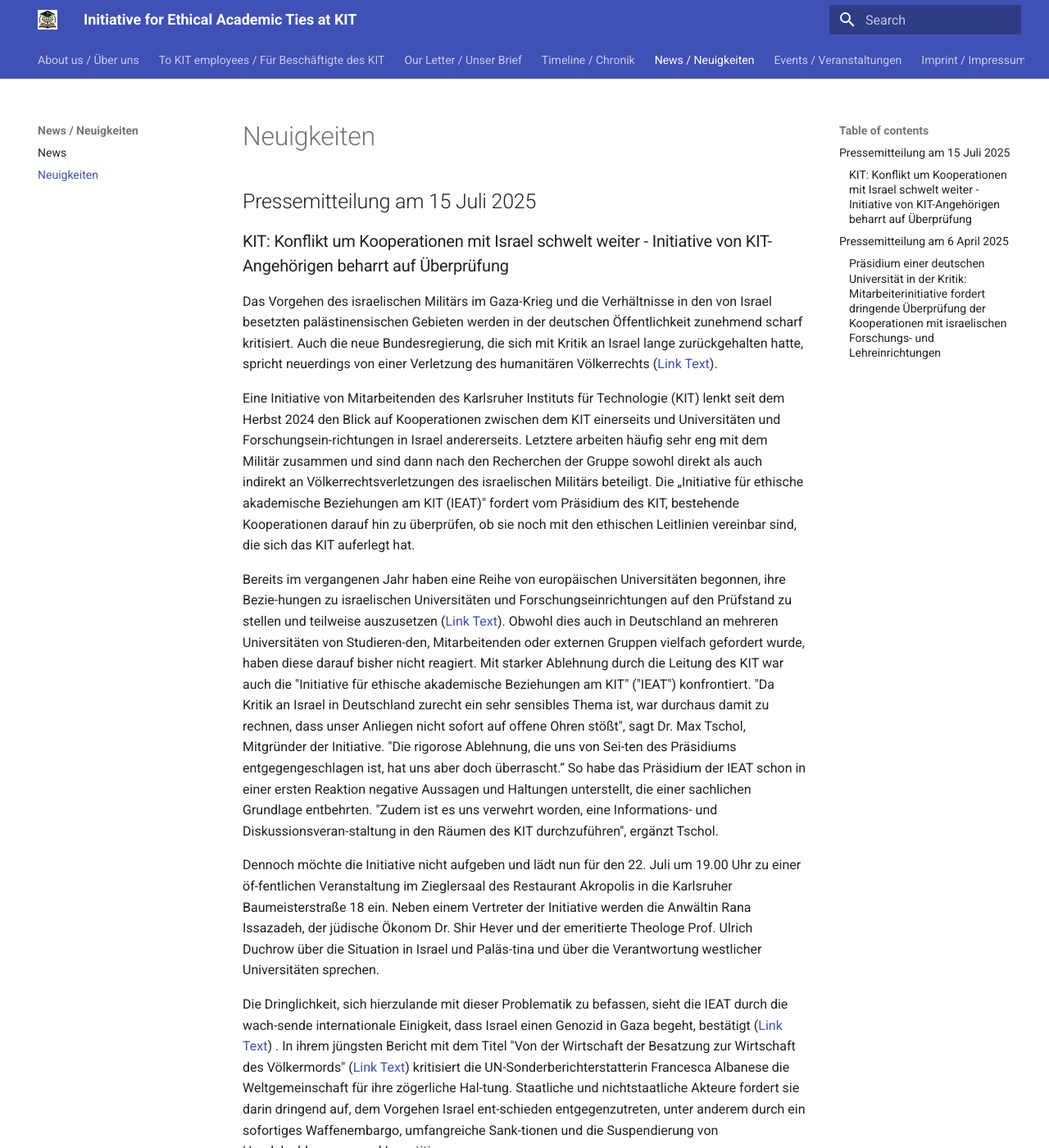
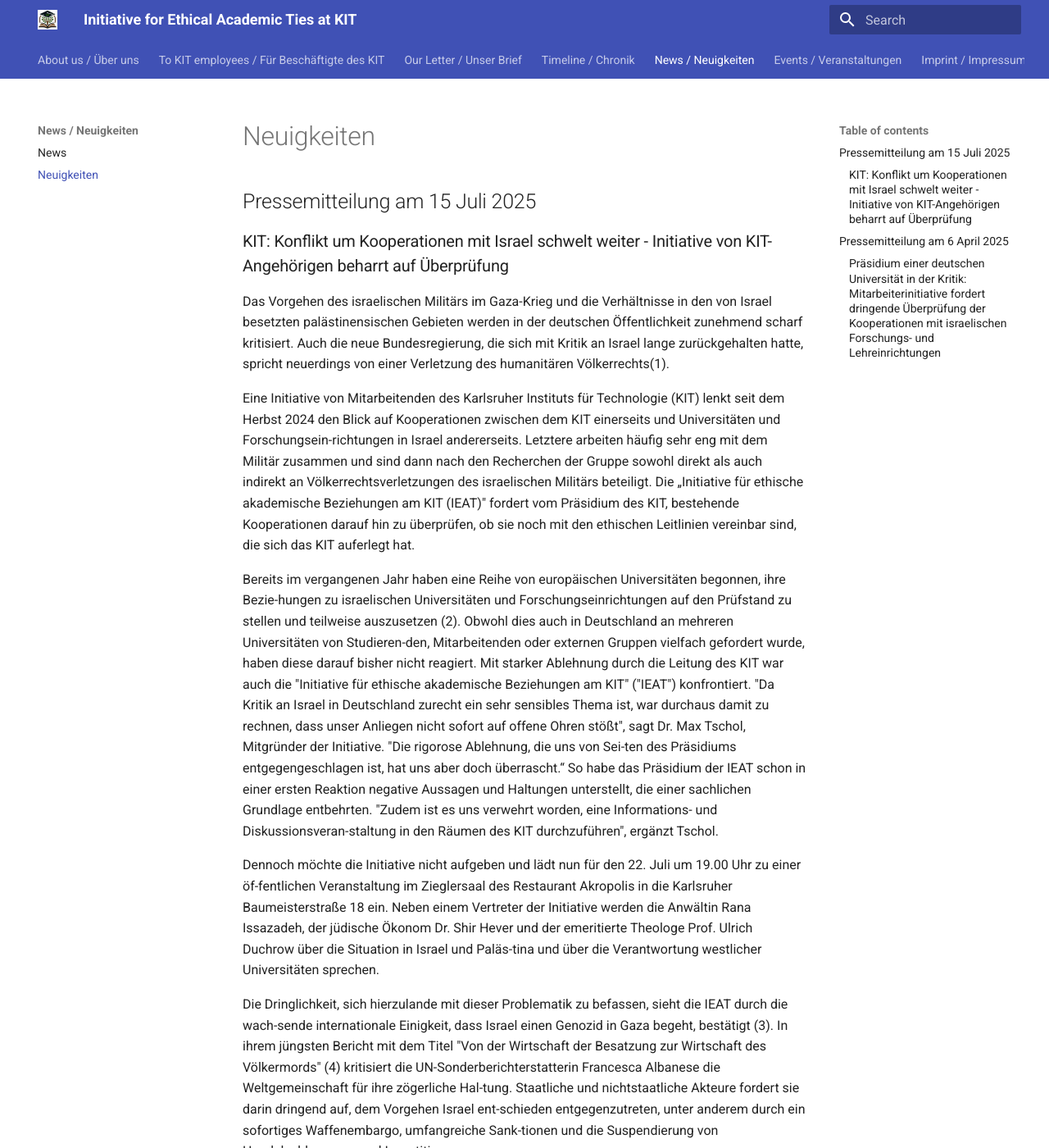
Before and after one commit to ieat-kit/ieat-kit.github.io, an MkDocs documentation site: the page built from docs/news-de.md, in a window 1280 px wide and 1400 px high. Shown: the whole window at 82% size. Built offline with MkDocs 1.6.1 and Material for MkDocs 9.7.7, drawn with Linux system fonts in a browser that asks for light colours; some of the changed text lies outside the part shown.

```diff
--- a/docs/news-de.md
+++ b/docs/news-de.md
@@ -4,22 +4,15 @@
 
 ### KIT: Konflikt um Kooperationen mit Israel schwelt weiter - Initiative von KIT-Angehörigen beharrt auf Überprüfung
 
-Das Vorgehen des israelischen Militärs im Gaza-Krieg und die Verhältnisse in den von Israel besetzten palästinensischen Gebieten werden in der deutschen Öffentlichkeit zunehmend scharf kritisiert. Auch die neue Bundesregierung, die sich mit Kritik an Israel lange zurückgehalten hatte, spricht neuerdings von einer Verletzung des humanitären Völkerrechts ([Link Text](https://www.tagesschau.de/inland/innenpolitik/merz-israel-kritik-100.html)).
+Das Vorgehen des israelischen Militärs im Gaza-Krieg und die Verhältnisse in den von Israel besetzten palästinensischen Gebieten werden in der deutschen Öffentlichkeit zunehmend scharf kritisiert. Auch die neue Bundesregierung, die sich mit Kritik an Israel lange zurückgehalten hatte, spricht neuerdings von einer Verletzung des humanitären Völkerrechts(1).
 
 Eine Initiative von Mitarbeitenden des Karlsruher Instituts für Technologie (KIT) lenkt seit dem Herbst 2024 den Blick auf Kooperationen zwischen dem KIT einerseits und Universitäten und Forschungsein-richtungen in Israel andererseits. Letztere arbeiten häufig sehr eng mit dem Militär zusammen und sind dann nach den Recherchen der Gruppe sowohl direkt als auch indirekt  an Völkerrechtsverletzungen des israelischen Militärs beteiligt. Die „Initiative für ethische akademische Beziehungen am KIT (IEAT)" fordert vom Präsidium des KIT, bestehende Kooperationen darauf hin zu überprüfen, ob sie noch mit den ethischen Leitlinien vereinbar sind, die sich das KIT auferlegt hat.
 
-Bereits im vergangenen Jahr haben eine Reihe von europäischen Universitäten begonnen, ihre Bezie-hungen zu israelischen Universitäten und Forschungseinrichtungen auf den Prüfstand zu stellen und teilweise auszusetzen ([Link Text](https://www.vrt.be/vrtnws/de/2025/01/31/flaemische-universitaeten-werden-nicht-mehr-mit-israelischen-par/?utm_source=chatgpt.com
-https://www.vrt.be/vrtnws/de/2025/05/14/vub-rektor-danckaert-die-eu-soll-ihr-kooperationsabkommen-mit-i
-https://www.vrt.be/vrtnws/de/2024/05/17/die-universitaet-gent-beendet-die-zusammenarbeit-mit-3-israelisc
-https://www.vrt.be/vrtnws/de/2024/05/10/bruesseler-vub-uni-will-aus-ki-forschungsprojekten-aussteigen-a
-https://www.juedische-allgemeine.de/politik/bruesseler-uni-setzt-zusammenarbeit-mit-israel-vollstaendig-aus/
-https://taz.de/Der-Gaza-Krieg-und-Europa/!6009583/)). Obwohl dies auch in Deutschland an mehreren Universitäten von Studieren-den, Mitarbeitenden oder externen Gruppen vielfach gefordert wurde, haben diese darauf bisher nicht reagiert. Mit starker Ablehnung  durch die Leitung des KIT war auch die "Initiative für ethische akademische Beziehungen am KIT" ("IEAT") konfrontiert. "Da Kritik an Israel in Deutschland zurecht ein sehr sensibles Thema ist, war durchaus damit zu rechnen, dass unser Anliegen nicht sofort auf offene Ohren stößt", sagt Dr. Max Tschol, Mitgründer der Initiative. "Die rigorose Ablehnung, die uns von Sei-ten des Präsidiums entgegengeschlagen ist, hat uns aber doch überrascht.“ So habe das Präsidium der IEAT schon in einer ersten Reaktion negative Aussagen und Haltungen unterstellt, die einer sachlichen Grundlage entbehrten. "Zudem ist es uns verwehrt worden, eine Informations- und Diskussionsveran-staltung in den Räumen des KIT durchzuführen", ergänzt Tschol.
+Bereits im vergangenen Jahr haben eine Reihe von europäischen Universitäten begonnen, ihre Bezie-hungen zu israelischen Universitäten und Forschungseinrichtungen auf den Prüfstand zu stellen und teilweise auszusetzen (2). Obwohl dies auch in Deutschland an mehreren Universitäten von Studieren-den, Mitarbeitenden oder externen Gruppen vielfach gefordert wurde, haben diese darauf bisher nicht reagiert. Mit starker Ablehnung  durch die Leitung des KIT war auch die "Initiative für ethische akademische Beziehungen am KIT" ("IEAT") konfrontiert. "Da Kritik an Israel in Deutschland zurecht ein sehr sensibles Thema ist, war durchaus damit zu rechnen, dass unser Anliegen nicht sofort auf offene Ohren stößt", sagt Dr. Max Tschol, Mitgründer der Initiative. "Die rigorose Ablehnung, die uns von Sei-ten des Präsidiums entgegengeschlagen ist, hat uns aber doch überrascht.“ So habe das Präsidium der IEAT schon in einer ersten Reaktion negative Aussagen und Haltungen unterstellt, die einer sachlichen Grundlage entbehrten. "Zudem ist es uns verwehrt worden, eine Informations- und Diskussionsveran-staltung in den Räumen des KIT durchzuführen", ergänzt Tschol.
 
 Dennoch möchte die Initiative nicht aufgeben und lädt nun für den 22. Juli um 19.00 Uhr zu einer öf-fentlichen Veranstaltung im Zieglersaal des Restaurant Akropolis in die Karlsruher Baumeisterstraße 18 ein. Neben einem Vertreter der Initiative werden die Anwältin Rana Issazadeh, der jüdische Ökonom Dr. Shir Hever und der emeritierte Theologe Prof. Ulrich Duchrow über die Situation in Israel und Paläs-tina und über die Verantwortung westlicher Universitäten sprechen.
 
-Die Dringlichkeit, sich hierzulande mit dieser Problematik zu  befassen, sieht die IEAT durch die wach-sende internationale Einigkeit, dass Israel einen Genozid in Gaza begeht, bestätigt ([Link Text](https://internationalpolicy.org/publications/growing-consensus-on-israels-atrocities-in-gaza/
-https://www.commondreams.org/news/israel-is-committing-genocide-in-gaza
- )) . In ihrem jüngsten Bericht mit dem Titel "Von der Wirtschaft der Besatzung zur Wirtschaft des Völkermords" ([Link Text](https://www.ohchr.org/en/documents/country-reports/ahrc5923-economy-occupation-economy-genocide-report-special-rapporteur)) kritisiert die UN-Sonderberichterstatterin Francesca Albanese die Weltgemeinschaft für ihre zögerliche Hal-tung. Staatliche und nichtstaatliche Akteure fordert sie darin dringend auf, dem Vorgehen Israel ent-schieden entgegenzutreten, unter anderem durch ein sofortiges Waffenembargo, umfangreiche Sank-tionen und die Suspendierung von Handelsabkommen und Investitionen.
+Die Dringlichkeit, sich hierzulande mit dieser Problematik zu  befassen, sieht die IEAT durch die wach-sende internationale Einigkeit, dass Israel einen Genozid in Gaza begeht, bestätigt (3). In ihrem jüngsten Bericht mit dem Titel "Von der Wirtschaft der Besatzung zur Wirtschaft des Völkermords" (4) kritisiert die UN-Sonderberichterstatterin Francesca Albanese die Weltgemeinschaft für ihre zögerliche Hal-tung. Staatliche und nichtstaatliche Akteure fordert sie darin dringend auf, dem Vorgehen Israel ent-schieden entgegenzutreten, unter anderem durch ein sofortiges Waffenembargo, umfangreiche Sank-tionen und die Suspendierung von Handelsabkommen und Investitionen.
 
 
 
```
Also changed, not shown: docs/news.md (+16 -0 lines).
